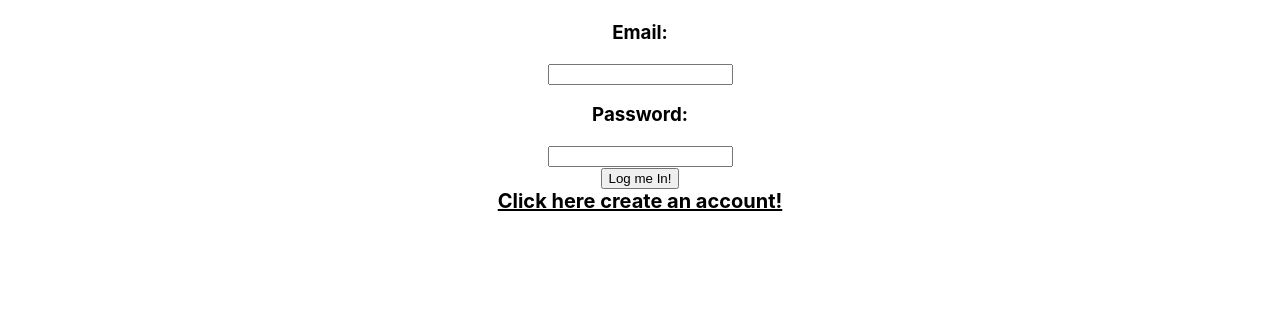
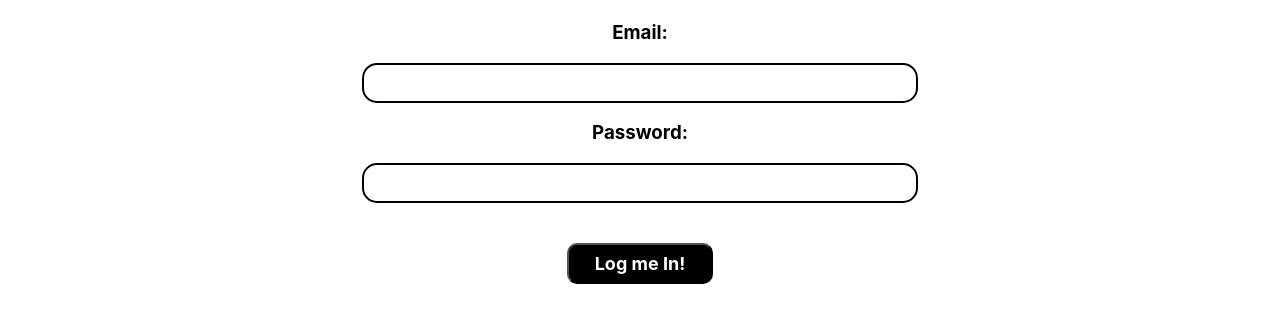
Before and after one commit to The-Dan-Main/shelftec-frontEnd, a React (Create React App) app: page /login in a window 1280 px wide. Shown: the part 185-511 px from the top of the page. Built offline with nearby package versions, Linux system fonts and the light colour scheme; no server answers.

Commit message:
added sass and styled login page

```diff
--- a/package.json
+++ b/package.json
@@ -9,11 +9,13 @@
     "axios": "^1.1.3",
     "js-cookie": "^3.0.1",
     "react": "^18.2.0",
+    "react-devtools-core": "4.14.0",
     "react-dom": "^18.2.0",
     "react-router-dom": "^6.4.2",
     "react-scripts": "5.0.1",
-    "web-vitals": "^2.1.4",
-    "react-devtools-core": "4.14.0"
+    "sass": "^1.56.1",
+    "sass-loader": "^13.2.0",
+    "web-vitals": "^2.1.4"
   },
   "scripts": {
     "start": "react-scripts start",
--- a/src/components/Login/Login.css
+++ b/src/components/Login/Login.css
@@ -1,3 +1,29 @@
 .loggedIn-wrapper {
-    margin: 10% 0;
+  margin: 10% 0;
 }
+
+.signIn-form-input {
+  width: 40%;
+  padding: 2px 20px;
+  height: 4vh;
+  border: 2px solid #000;
+  border-radius: 15px;
+  font-size: 1.1em;
+}
+
+.signIn-form-btns {
+  margin: 5vh 0;
+}
+.signIn-form-btns button {
+  padding: 1vh 2vw;
+  background-color: #000000;
+  font-size: large;
+  border-radius: 10px;
+  color: white;
+  font-weight: bold;
+  font-family: -apple-system, BlinkMacSystemFont, "Segoe UI", "Roboto", "Oxygen", "Ubuntu", "Cantarell", "Fira Sans", "Droid Sans", "Helvetica Neue", sans-serif;
+}
+
+html {
+  scroll-behavior: smooth;
+}/*# sourceMappingURL=Login.css.map */
--- a/src/components/Login/Login.js
+++ b/src/components/Login/Login.js
@@ -12,7 +12,6 @@ export default function Login(props) {
     const [password, setPassword] = useState("")
     const [loggedIn, setLoggedIn] = useState(false)
     const [Message, setMessage] = useState("")
-
 
     const { setUser, setAuth } = useContext(AuthContext);
     const navigate = useNavigate();
@@ -94,15 +93,11 @@ export default function Login(props) {
                 </div>
             }
             {
-                !loggedIn &&
+                !loggedIn ?
                     <div className="error-wrapper">
                         <h1> {Message} </h1>
                     </div>
-
-            }
-
-            {
-                loggedIn &&
+                    :
                     <div className="loggedIn-wrapper">
                         <h1> {Message} </h1>
                         <h2>Welcome Back!</h2>
--- /dev/null
+++ b/src/components/Login/Login.scss
@@ -0,0 +1,30 @@
+.loggedIn-wrapper {
+    margin: 10% 0;
+}
+
+.signIn-form-input {
+    width: 40%;
+    padding: 2px 20px;
+    height: 4vh;
+    border: 2px solid #000;
+    border-radius: 15px;
+    font-size: 1.1em;
+}
+
+.signIn-form-btns {
+    margin: 5vh 0;
+
+    & button {
+        padding: 1vh 2vw;
+        background-color: #000000;
+        font-size: large;
+        border-radius: 10px;
+        color: white;
+        font-weight: bold;
+        font-family: -apple-system, BlinkMacSystemFont, 'Segoe UI', 'Roboto', 'Oxygen', 'Ubuntu', 'Cantarell', 'Fira Sans', 'Droid Sans', 'Helvetica Neue', sans-serif;
+    }
+}
+
+html {
+    scroll-behavior: smooth;
+}
--- a/src/components/SignUp/SignUp.js
+++ b/src/components/SignUp/SignUp.js
@@ -177,13 +177,13 @@ export default function SignUp(props) {
                                         lastName !== "" &&
                                         email !== "" &&
                                         !alreadyExists &&
+                                        isEqual &&
                                         isValidEmail &&
                                         passwordValidationLowerCase &&
                                         passwordValidationUpperCase &&
                                         passwordValidationNumber &&
                                         passwordValidationSpecialChar &&
-                                        passwordValidationLength &&
-                                        isEqual
+                                        passwordValidationLength
                                     ) &&
                                     <button className='signUp-form-submit-btn' onClick={(e) => handleSignUpRequest(e)}>Sign me Up!</button>
                                 }
```
Also changed, not shown: 2 other files (tests, documents, lock files or other folders). Lines whose indentation alone changed are shown as unchanged.
